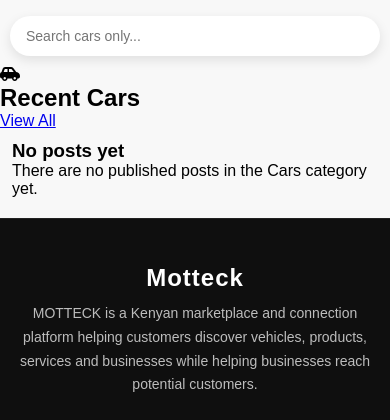
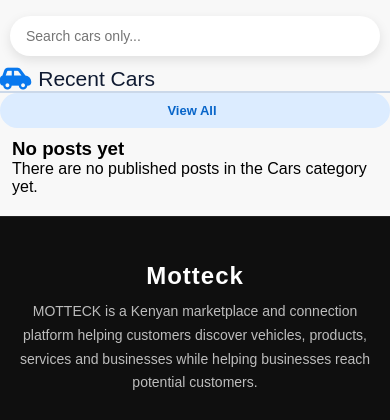
Before and after one commit to ochieng-stack/motteck, a Flask app: page /car in a window 390 px wide. Shown: the part 104-524 px from the top of the page. Run offline with Flask 3, Linux system fonts and the light colour scheme; data that the repository does not hold is empty; parts of the project's set-up code (start-up, migrations or seed data) failed here and were passed over; some libraries are stand-ins or nearby versions.

Commit message:
Add files via upload

```diff
--- a/static/car.css
+++ b/static/car.css
@@ -1957,3 +1957,101 @@ body{
     transform: none !important;
     box-shadow: none !important;
 }
+
+/* Recent cars Header */
+.recent-heaader {
+    display: flex;
+    align-items: center;
+    gap: 15px;
+    width: 100%;
+    margin: 25px 0 18px;
+}
+
+/* car icon + Title */
+.recent-title {
+    display: flex;
+    align-items: center;
+    gap: 12px;
+    flex-shrink: 0;
+}
+
+.recent-title i {
+    font-size: 38px;
+    color: #0878ee;
+}
+.recent {
+    font-size: 32px;
+    font-weight: 500;
+    color: #101b32;
+    margin: 0;
+    white-space: nowrap;
+}
+
+/* Horizontal strip */
+.recent-line {
+    flex: 1;
+    height: 2px;
+    background: #cbd8e9;
+    min-width: 15px;
+}
+
+/* View All Button */
+.view-all {
+    display: flex;
+    align-items: center;
+    justify-content: center;
+    gap: 10px;
+    padding: 15px 22px;
+    background: #dcecff;
+    color: #0865c9;
+    border-radius: 30px;
+    text-decoration: none;
+    font-size: 17px;
+    font-weight: 600;
+    white-space: nowrap;
+    transition: 0.2s ease;
+}
+
+.view-all:hover {
+    background: #0878ee;
+    color: white;
+}
+
+.view-all i {
+    font-size: 17px;
+}
+
+@media (max-width: 600px){
+    .recent-heaader {
+        gap: 9px;
+        margin: 20px 0 15px;
+    }
+
+    .recent-title {
+        gap: 7px;
+    }
+
+    .recent-title i {
+        font-size: 25px;
+    }
+
+    .recent {
+        font-size: 21px;
+        font-weight: 500;
+    }
+
+    .recent-line {
+        min-width: 10px;
+        height: 2px;
+    }
+
+    .view-all {
+        padding: 10px 13px;
+        gap: 6px;
+        font-size: 13px;
+    }
+
+    .view-all i {
+        font-size : 13px;
+    }
+}
```
